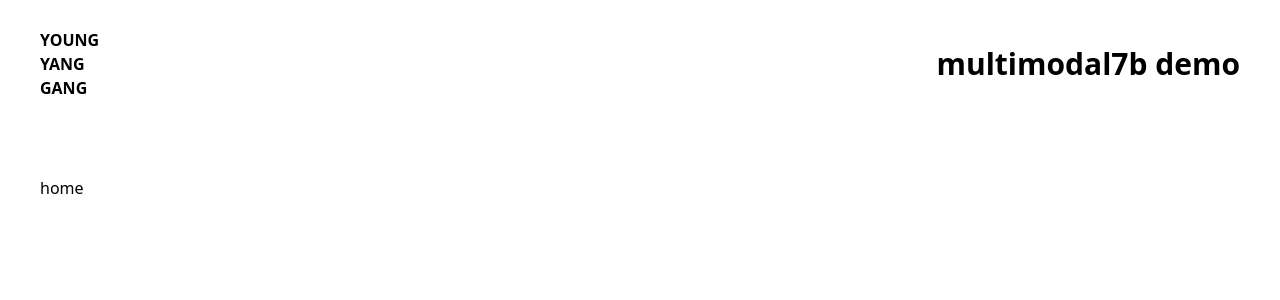
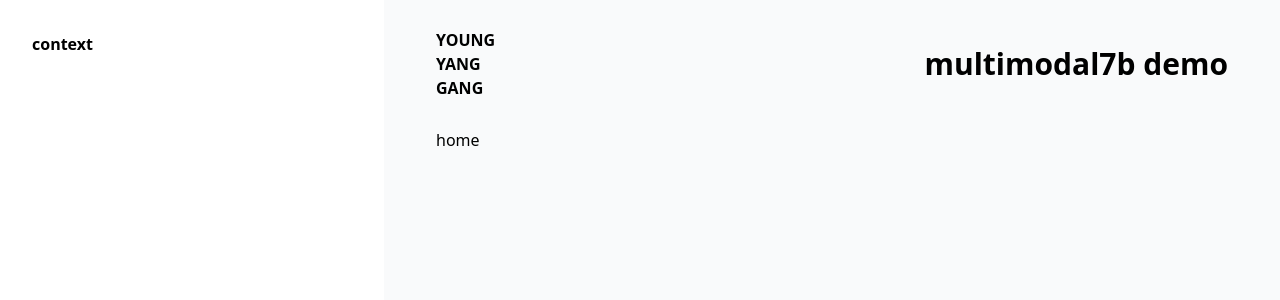
Before and after one commit to AIP-2024SP-Team1/youngyanggang, a Next.js app in the folder web-demo/: page / in a window 1280 px wide. Shown: the top 300 px of the page. Built offline with nearby package versions, Linux system fonts and the light colour scheme.

Commit message:
feat: set layout

```diff
--- a/web-demo/src/app/layout.tsx
+++ b/web-demo/src/app/layout.tsx
@@ -1,6 +1,5 @@
 import type { Metadata } from "next";
 import "./globals.css";
-import Header from "./_component/Header";
 
 export const metadata: Metadata = {
   title: "Multimodal7b Demo",
@@ -14,10 +13,7 @@ export default function RootLayout({
 }>) {
   return (
     <html lang="en">
-      <body className="flex min-h-[100dvh] w-full max-w-12c m-auto flex-col gap-12">
-        <Header />
-        {children}
-      </body>
+      <body className="flex bg-gray-50 min-h-[100dvh]">{children}</body>
     </html>
   );
 }
--- a/web-demo/src/app/page.tsx
+++ b/web-demo/src/app/page.tsx
@@ -1,3 +1,17 @@
+import Header from "./_component/Header";
+
 export default function Home() {
-  return <main>home</main>;
+  return (
+    <>
+      <section className="flex-1 max-w-4c p-8 flex flex-col gap-16 bg-white">
+        <div className="flex">
+          <h2 className="font-bold">context</h2>
+        </div>
+      </section>
+      <div className="flex-[3] max-w-8c mx-auto flex flex-col">
+        <Header />
+        <main>home</main>
+      </div>
+    </>
+  );
 }
```
